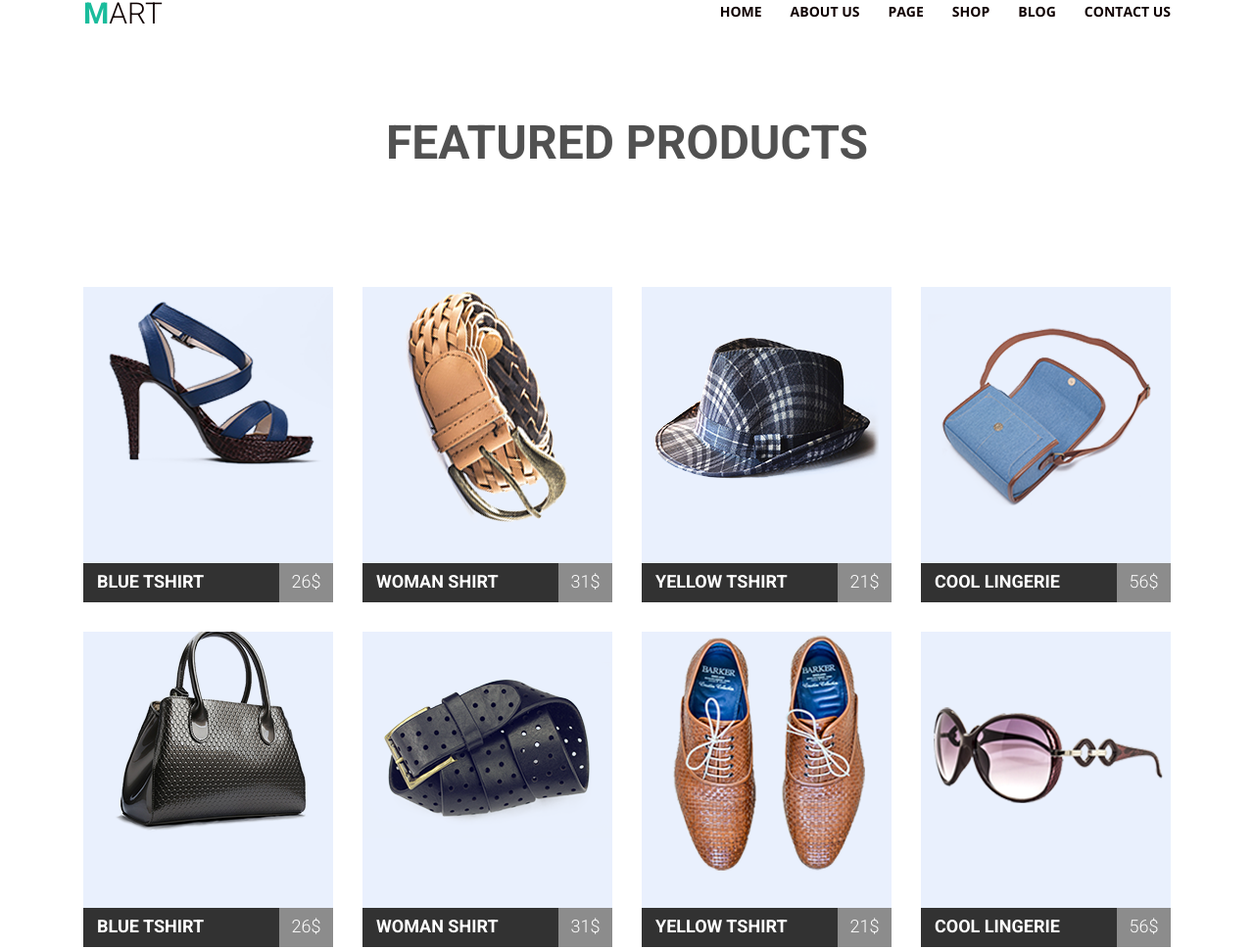
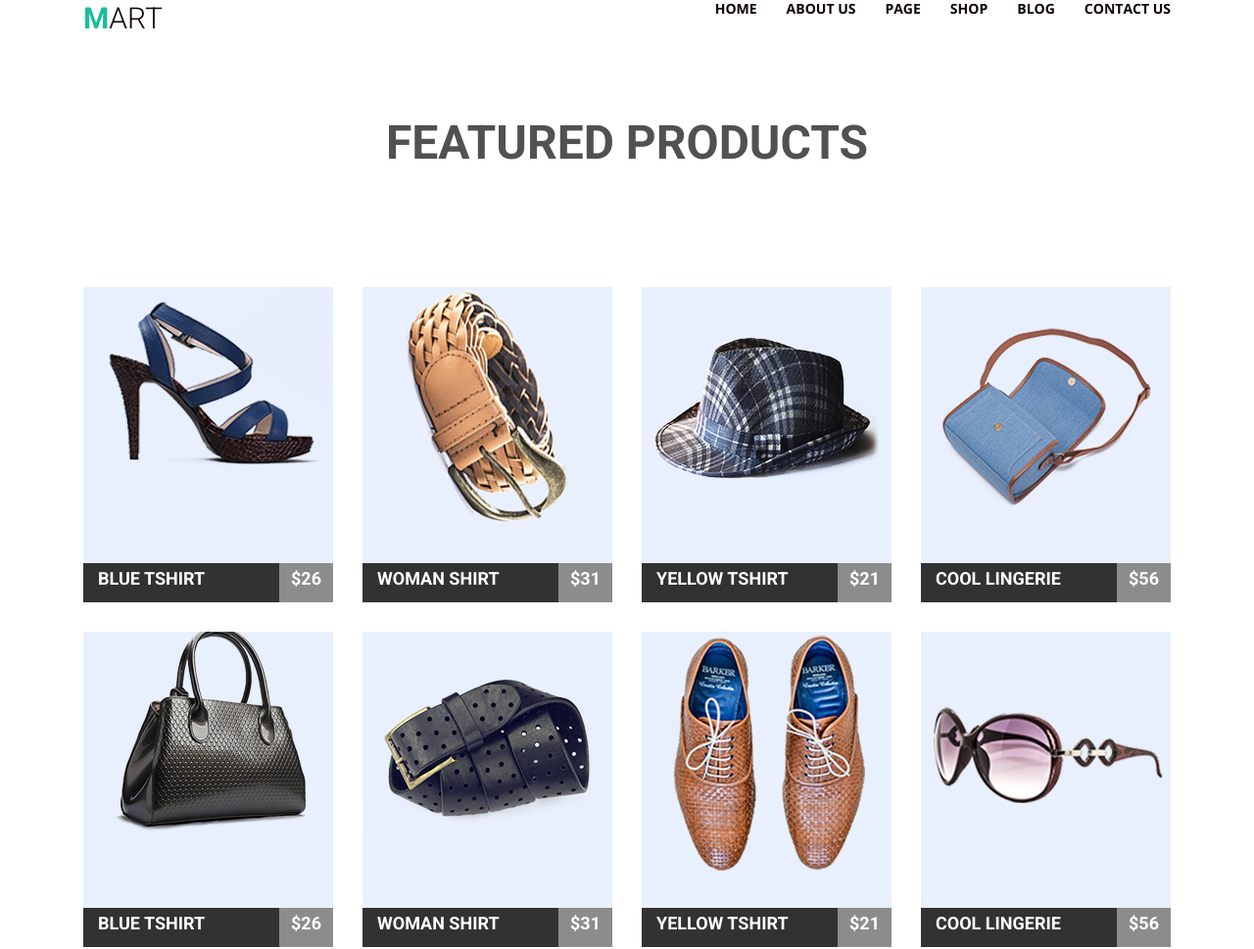
Before and after one commit to StellVan/goit-fe-course, a plain HTML site: page module-4/html/index.html in a window 1280 px wide. Shown: the part 37-1006 px from the top of the page at 98% size. Drawn offline with nearby package versions, Linux system fonts and the light colour scheme.

Commit message:
module-4

```diff
--- a/module-4/css/styles.css
+++ b/module-4/css/styles.css
@@ -27,6 +27,11 @@ h2, h3, p, ul{
 .container {
     max-width: 1110px;
     margin: 0 auto;
+    padding-top: 40px;
+    padding-bottom: 87px;
+}
+.logo{
+    float: left;
 }
 .logo a{
     display: block;
@@ -37,21 +42,23 @@ h2, h3, p, ul{
     font-weight: normal;
     text-transform: uppercase;
     line-height: 1.067;
-    float: left;
-    padding-top: 35px;
 }
 .logo a::first-letter{
     font-weight: bold;
     color: rgb(26, 188, 156);
 }
+.navigation{
+    float: right;
+}
 .elements{
-    float: right;
-    padding-top: 40px;
-    margin-bottom: 109px;
+    font-size: 0;
 }
 .elements > li{
     display: inline-block;
-    margin-left: 25px;
+    margin-right: 30px;
+}
+.element:last-child{
+    margin-right: 0;
 }
 .element:hover a{
     color: rgb(26, 188, 156);
@@ -79,6 +86,9 @@ h2, h3, p, ul{
     line-height: 0.667;
     text-align: center;
 }
+.name1{
+    margin-bottom: 92px;
+}
 .name1::after{
     display: block;
     content: '';
@@ -88,7 +98,6 @@ h2, h3, p, ul{
     height: 7px;
     margin: 0 auto;
     margin-top: 32px;
-    margin-bottom: 92px;
 }
 .name1:hover::after{
     opacity: 1;
@@ -107,74 +116,88 @@ h2, h3, p, ul{
 .name2:hover::after{
     opacity: 1;
 }
-.box{
-    float: left;
+.box > li{
+    list-style-type: none;
+}
+.box_item{
     width: 255px;
     margin-right: 30px;
     margin-bottom: 30px;
+    float: left;
 }
-.box:nth-of-type(4n+4){
+.box_item:nth-of-type(4n+4){
     margin-right: 0;
 }
-.box:nth-of-type(n+5){
-    margin-bottom: 110px;
+.box_item:nth-of-type(n+5){
+    margin-bottom: 0;
 }
-.item a{
-    padding-top: 3px;
-    font-weight: bold;
-    text-indent: 14px;
-    text-align: left;
-    text-decoration: none;
-    display: block;
+.item_price div{
+    display: inline-block;
+}
+.item_price{
+    display: inline-block;
+    font-size: 0;
+}
+.item{
     background-color: rgb(50, 50, 50);
     width: 200px;
     height: 40px;
-    float: left;
+}
+.price{
+    background-color: rgb(140, 140, 140);
+    width: 55px;
+    height: 40px;
+    text-align: center;
+}
+.buylink{
+    padding-left: 15px;
     font-size: 18px;
     font-family: "Roboto";
     color: rgb(255, 255, 255);
     text-transform: uppercase;
     line-height: 1.778;
+    font-weight: bold;
+    text-indent: 14px;
+    text-align: left;
+    text-decoration: none;
 }
-.price{
-    padding-top: 3px;
-    text-align: center;
-    display: block;
-    background-color: rgb(140, 140, 140);
-    width: 55px;
-    height: 40px;
-    float: right;
+.cost{
     font-size: 18px;
     font-family: "Roboto";
+    font-weight: bold;
     color: rgb(255, 255, 255);
     text-transform: uppercase;
     line-height: 1.778;
 }
-.box:hover .buylink {
+.box_item:hover .item {
     background-color: rgb(26, 188, 156);
 }
-.box:hover .price {
+.box_item:hover .price {
     background-color: rgb(127, 217, 199);
 }
 .store{
     margin-bottom: 105px;
 }
-.readbox{
+.readbox > li{
+    list-style-type: none;
+}
+.readbox_item{
     float: left;
     width: 350px;
     margin-right: 30px;
 }
-.readbox:nth-of-type(3){
+.readbox_item:nth-of-type(3){
     margin-right: 0;
 }
 .img{
-    margin-bottom: -16px;
+    margin-bottom: 12px;
 }
 .readname{
     font-size: 18px;
     font-family: 'Open Sans', sans-serif;
     color: rgb(85, 82, 82);
     line-height: 1.444;
+    margin: 0;
 }
 .readname::after{
     display: block;
--- a/module-4/html/index.html
+++ b/module-4/html/index.html
@@ -1,4 +1,4 @@
-<!DOCTYPE <!DOCTYPE html>
+<!DOCTYPE html>
 <html>
 <head>
     <meta charset="utf-8">
@@ -9,9 +9,9 @@
     <link href="https://fonts.googleapis.com/css?family=Open+Sans:400,600,700" rel="stylesheet">
 </head>
 <body>
-<header class="container clearfix">
+<header class="container">
     <h2 class="logo"><a href="#">mart</a></h2>
-    <nav>
+    <nav class="navigation">
         <ul class="elements">
             <li class="element"><a href="#">home</a></li>
             <li class="element"><a href="#">about us</a></li>
@@ -23,80 +23,109 @@
     </nav>
 </header>
 
-<main class="container clearfix">
+<main class="container">
+    <section class="store">
         <h3 class="name1">featured products</h3>
-    <section class="store">
-        <article class="box">
-            <img class="image" src="../img/1.png">
+        <ul class="box clearfix">
+            <li class="box_item"><article>
+                <img class="image" src="../img/1.png" alt="">
+                <div class="item_price">
                     <div class="item"><a class="buylink" href="">Blue Tshirt</a></div>
-            <div class="price"><span>26$</span></div>
+                    <div class="price"><span class="cost">$26</span></div>
+                </div>
                 </article>
-        <article class="box">
-            <img class="image" src="../img/2.png">
+            </li>
+            <li class="box_item"><article>
+                <img class="image" src="../img/2.png" alt="">
+                <div class="item_price">
                     <div class="item"><a class="buylink" href="">WOMAN shirt</a></div>
-            <div class="price"><span>31$</span></div>
+                    <div class="price"><span class="cost">$31</span></div>
+                </div>
                 </article>
-        <article class="box">
-            <img class="image" src="../img/3.png">
+            </li>
+            <li class="box_item"><article>
+                <img class="image" src="../img/3.png" alt="">
+                <div class="item_price">
                     <div class="item"><a class="buylink" href="">YELLOW Tshirt</a></div>
-            <div class="price"><span>21$</span></div>
+                    <div class="price"><span class="cost">$21</span></div>
+                </div>
                 </article>
-        <article class="box">
-            <img class="image" src="../img/4.png">
+            </li>
+            <li class="box_item"><article>
+                <img class="image" src="../img/4.png" alt="">
+                <div class="item_price">
                     <div class="item"><a class="buylink" href="">Cool lingerie</a></div>
-            <div class="price"><span>56$</span></div>
+                    <div class="price"><span class="cost">$56</span></div>
+                </div>
                 </article>
-        <article class="box">
-            <img class="image" src="../img/5.png">
+            </li>
+            <li class="box_item"><article>
+                <img class="image" src="../img/5.png" alt="">
+                <div class="item_price">
                 <div class="item"><a class="buylink" href="">Blue Tshirt</a></div>
-            <div class="price"><span>26$</span></div>
+                <div class="price"><span class="cost">$26</span></div>
+                </div>
                 </article>
-        <article class="box">
-            <img class="image" src="../img/6.png">
+            </li>
+            <li class="box_item"><article>
+                <img class="image" src="../img/6.png" alt="">
+                <div class="item_price">
                     <div class="item"><a class="buylink" href="">WOMAN shirt</a></div>
-            <div class="price"><span>31$</span></div>
+                    <div class="price"><span class="cost">$31</span></div>
+                </div>
                 </article>
-        <article class="box">
-            <img class="image" src="../img/7.png">
+            </li>
+            <li class="box_item"><article>
+                <img class="image" src="../img/7.png" alt="">
+                <div class="item_price">
                     <div class="item"><a class="buylink" href="">YELLOW Tshirt</a></div>
-            <div class="price"><span>21$</span></div>
+                    <div class="price"><span class="cost">$21</span></div>
+                </div>
                 </article>
-        <article class="box">
-            <img class="image" src="../img/8.png">
+            </li>
+            <li class="box_item"><article>
+                <img class="image" src="../img/8.png" alt="">
+                <div class="item_price">
                     <div class="item"><a class="buylink" href="">Cool lingerie</a></div>
-            <div class="price"><span>56$</span></div>
+                    <div class="price"><span class="cost">$56</span></div>
+                </div>
                 </article>
+            </li>
+        </ul>
     </section>
+
+    <section>
         <h3 class="name2">latest news</h3>
-    <section>
-
-        <article class="readbox">
-            <img class="img" src="../img/2.1.jpg">
+        <ul class="readbox clearfix">
+            <li class="readbox_item"><article>
+                <img class="img" src="../img/2.1.jpg" alt="">
                 <h4 class="readname">Lorem Ipsum. Proin gravida nibh vel velit auctor aliquet. Aenean </h4>
                 <p class="text">Nam nec tellus a odio tincidunt auc.
                     Duis sed odio sit amet nibh vulputate cursus a sit amet mauris.
                     Morbi accumsan ipsum velit. Nam nec tellus a odio tincidunt auctor a ornare</p>
                 <button class="button">Read More</button>
                 </article>
+            </li>
 
-        <article class="readbox">
-            <img class="img" src="../img/2.2.jpg">
+            <li class="readbox_item"><article>
+                <img class="img" src="../img/2.2.jpg" alt="">
                 <h4 class="readname">Lorem Ipsum. Proin gravida nibh vel velit auctor aliquet. Aenean </h4>
                 <p class="text">Nam nec tellus a odio tincidunt auc.
                     Duis sed odio sit amet nibh vulputate cursus a sit amet mauris.
                     Morbi accumsan ipsum velit. Nam nec tellus a odio tincidunt auctor a ornare</p>
                 <button class="button">Read More</button>
                 </article>
-
-        <article class="readbox">
-            <img class="img" src="../img/2.3.jpg">
+            </li>
+            <li class="readbox_item"><article>
+                <img class="img" src="../img/2.3.jpg" alt="">
                 <h4 class="readname">Lorem Ipsum. Proin gravida nibh vel velit auctor aliquet. Aenean </h4>
                 <p class="text">Nam nec tellus a odio tincidunt auc.
                     Duis sed odio sit amet nibh vulputate cursus a sit amet mauris.
                     Morbi accumsan ipsum velit. Nam nec tellus a odio tincidunt auctor a ornare</p>
                 <button class="button">Read More</button>
-
                 </article>
+            </li>
+        </ul>
     </section>
 </main>
 
```
Lines whose indentation alone changed are shown as unchanged.
